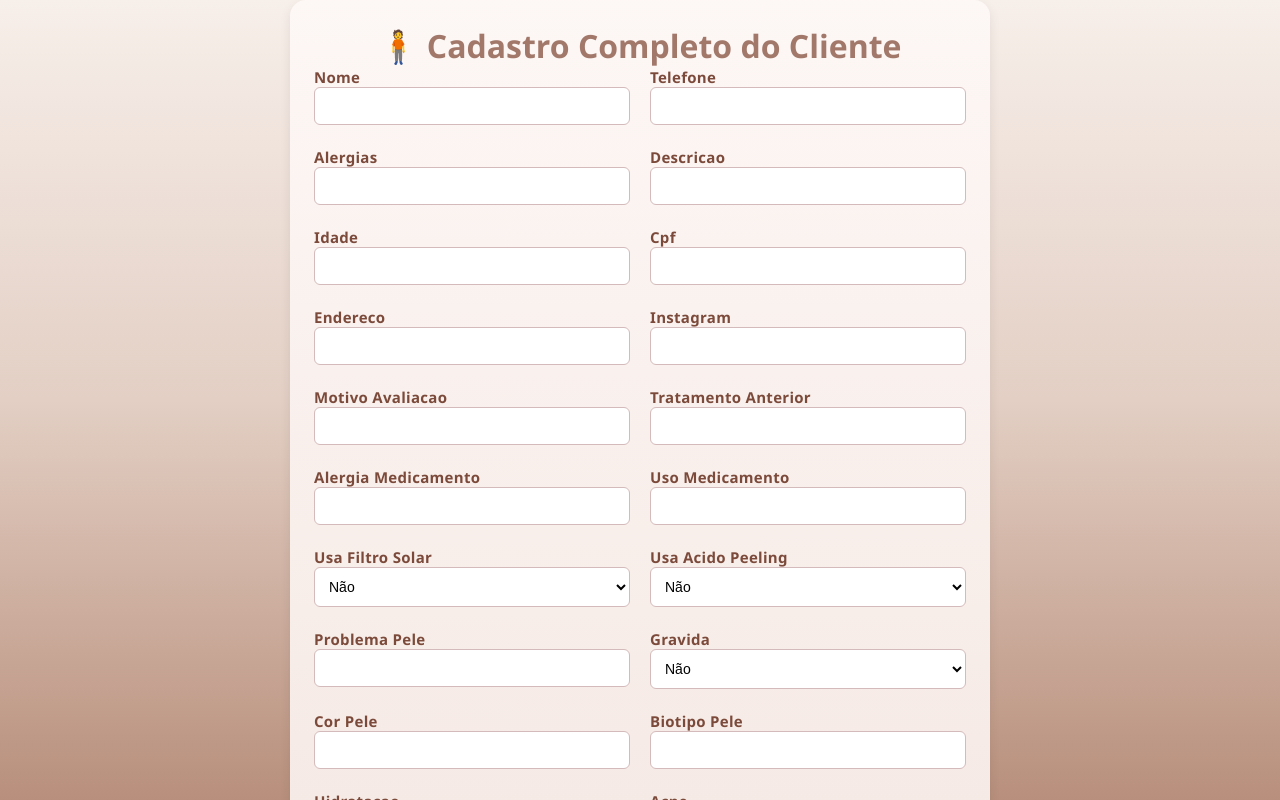
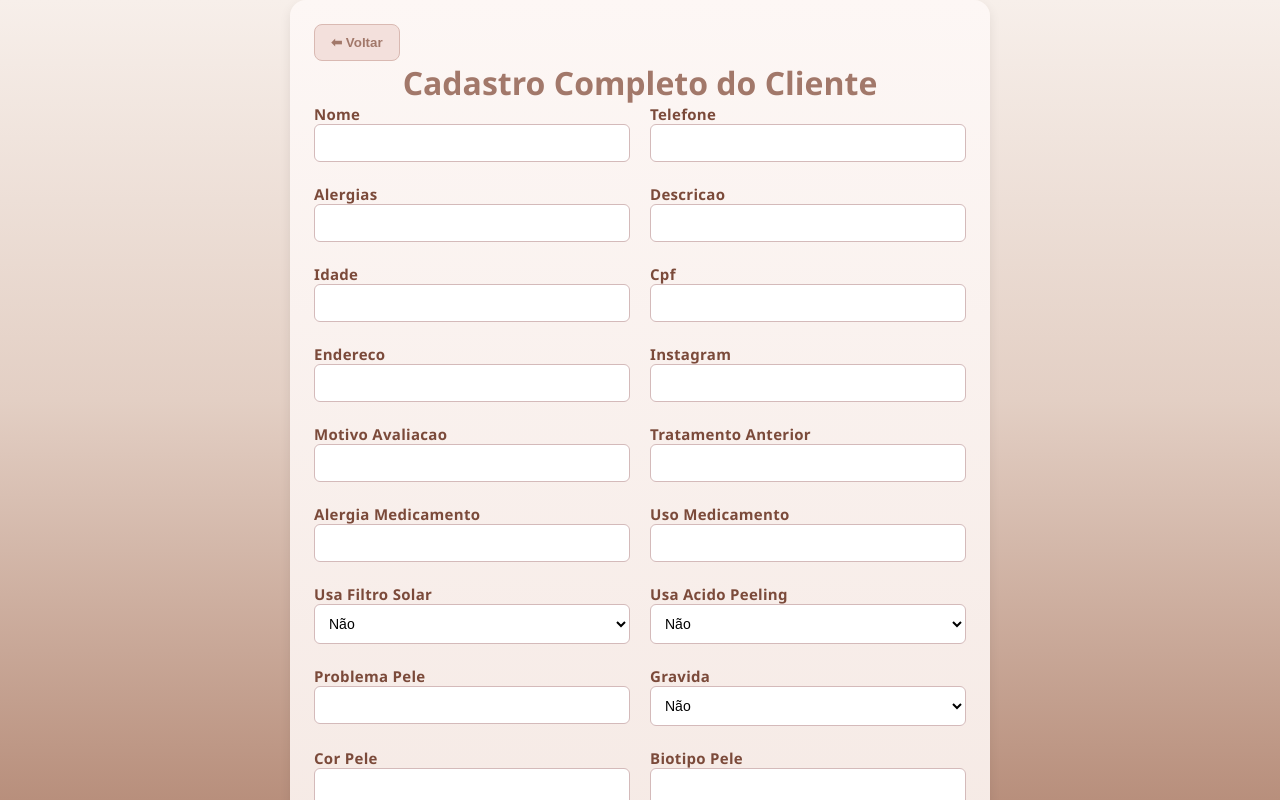
Before and after one commit to F4chini2/farmaceutica-esteta, a React (Vite) app in the folder frontend/: page /clientesfull in a window 1280 px wide. Shown: the top 800 px of the page. Built offline with nearby package versions, Linux system fonts and the light colour scheme; no server answers; sample sign-in values are in the browser's storage.

Commit message:
Update ClientesFull.jsx

```diff
--- a/frontend/src/pages/ClientesFull.jsx
+++ b/frontend/src/pages/ClientesFull.jsx
@@ -21,8 +21,8 @@ function ClientesFull() {
     e.preventDefault();
     const token = localStorage.getItem('token');
 
-    if (!form.nome || !form.cpf) {
-      alert('Nome e CPF são obrigatórios.');
+    if (!form.nome) {
+      alert('O Nome é obrigatório.');
       return;
     }
 
@@ -53,7 +53,10 @@ function ClientesFull() {
 
   return (
     <div className="container-box">
-      <h2>🧍 Cadastro Completo do Cliente</h2>
+      <button className="btn-voltar" onClick={() => navigate('/dashboard')}>
+        ⬅ Voltar
+      </button>
+      <h2> Cadastro Completo do Cliente</h2>
       <form onSubmit={handleSubmit} className="form-agendamento">
         {Object.entries(form).map(([campo, valor]) => (
           <label key={campo} className="campo-formulario">
```
